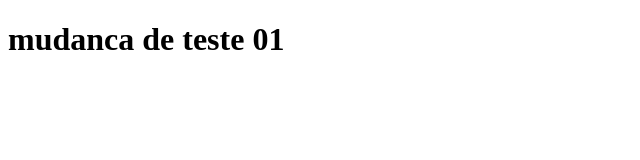
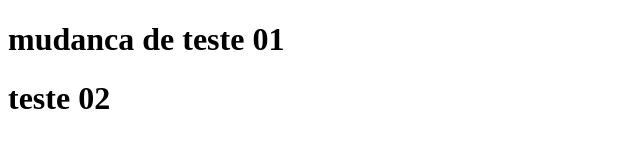
Before and after one commit to enoque06/exercicios-html-css-basico, a plain HTML site: page index.html in a window 1280 px wide. Shown: the whole page, without its empty margins (0-640 px from the left). Drawn offline with Linux system fonts and the light colour scheme.

Commit message:
teste 02

```diff
--- a/index.html
+++ b/index.html
@@ -7,5 +7,7 @@
 </head>
 <body>
     <h1>mudanca de teste 01</h1>
+    <h1>teste 02</h1>
+
 </body>
 </html>
```
